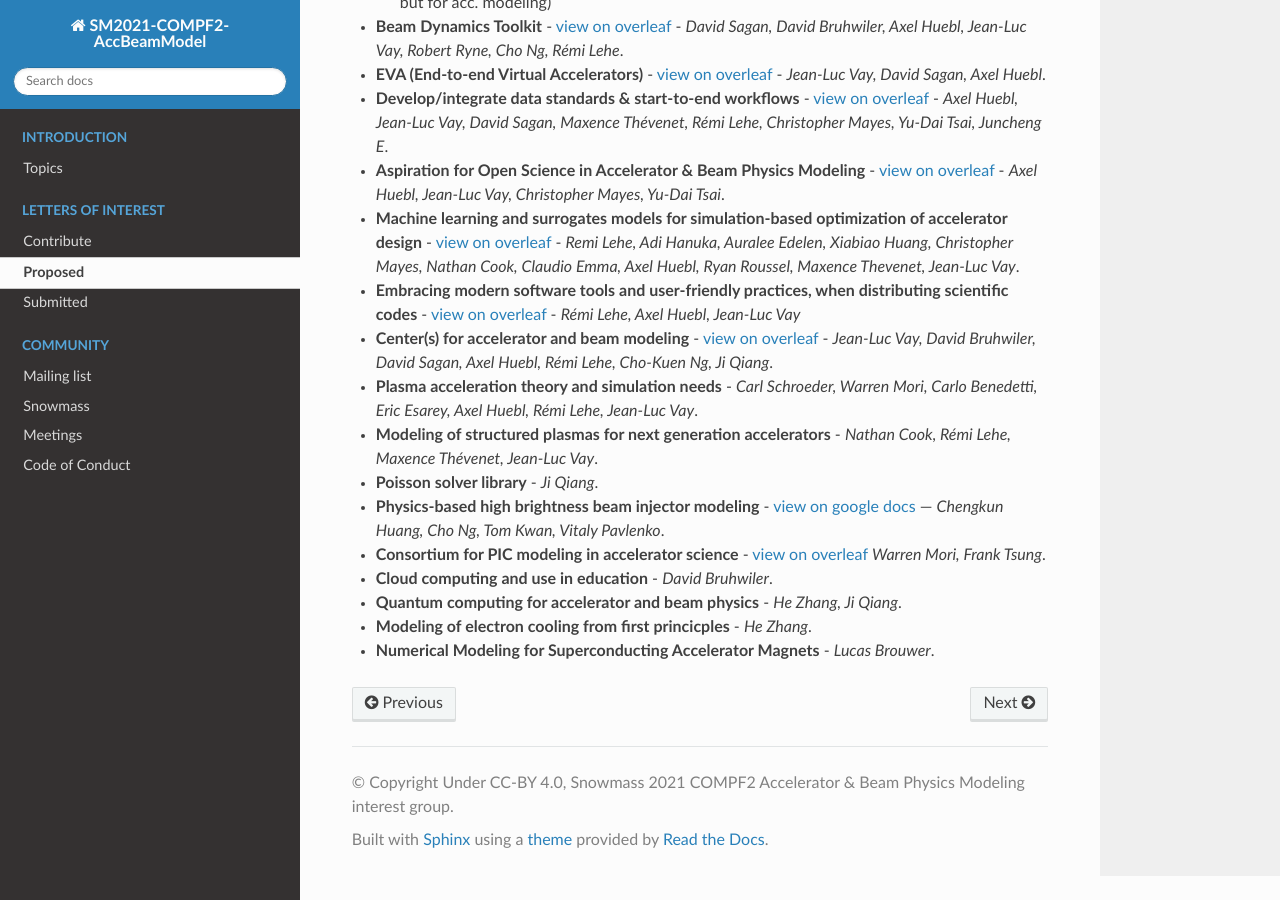
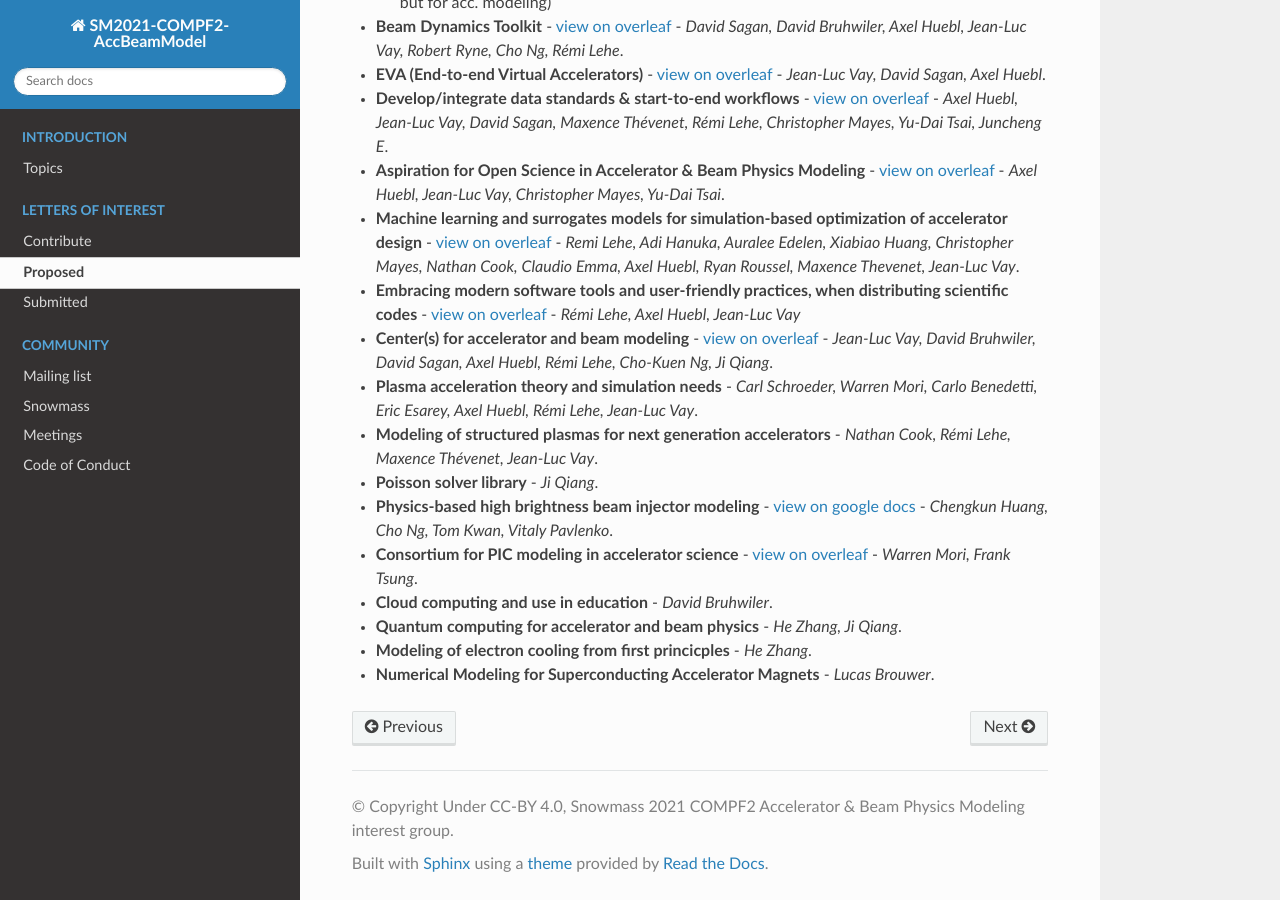
Before and after one commit to snowmass-compf2-accbeammodel/snowmass-compf2-accbeammodel.github.io, a Sphinx documentation site: the page built from docs/source/loi/proposed.rst, in a window 1280 px wide and 900 px high, scrolled down 553 px. Built offline with Sphinx 7.4.7 and the Read the Docs theme 2.0.0, drawn with Linux system fonts in a browser that asks for light colours.

Commit message:
tiny formatting

```diff
--- a/docs/source/loi/proposed.rst
+++ b/docs/source/loi/proposed.rst
@@ -25,8 +25,8 @@
 - **Plasma acceleration theory and simulation needs** - *Carl Schroeder, Warren Mori, Carlo Benedetti, Eric Esarey, Axel Huebl, Rémi Lehe, Jean-Luc Vay*.
 - **Modeling of structured plasmas for next generation accelerators** - *Nathan Cook, Rémi Lehe, Maxence Thévenet, Jean-Luc Vay*.
 - **Poisson solver library** - *Ji Qiang*.
-- **Physics-based high brightness beam injector modeling** - `view on google docs <https://drive.google.com/file/d/1-kInumHtiyOh1t_dCKXSm4d_uaaUnsNY/view?usp=sharing>`_ — *Chengkun Huang, Cho Ng, Tom Kwan,  Vitaly Pavlenko*.
-- **Consortium for PIC modeling in accelerator science** - `view on overleaf <https://www.overleaf.com/1134197644cshkfgdhcxzv>`_ *Warren Mori, Frank Tsung*.
+- **Physics-based high brightness beam injector modeling** - `view on google docs <https://drive.google.com/file/d/1-kInumHtiyOh1t_dCKXSm4d_uaaUnsNY/view?usp=sharing>`_ - *Chengkun Huang, Cho Ng, Tom Kwan,  Vitaly Pavlenko*.
+- **Consortium for PIC modeling in accelerator science** - `view on overleaf <https://www.overleaf.com/1134197644cshkfgdhcxzv>`_ - *Warren Mori, Frank Tsung*.
 - **Cloud computing and use in education** - *David Bruhwiler*.
 - **Quantum computing for accelerator and beam physics** - *He Zhang, Ji Qiang*.
 - **Modeling of electron cooling from first princicples** - *He Zhang*.
```
